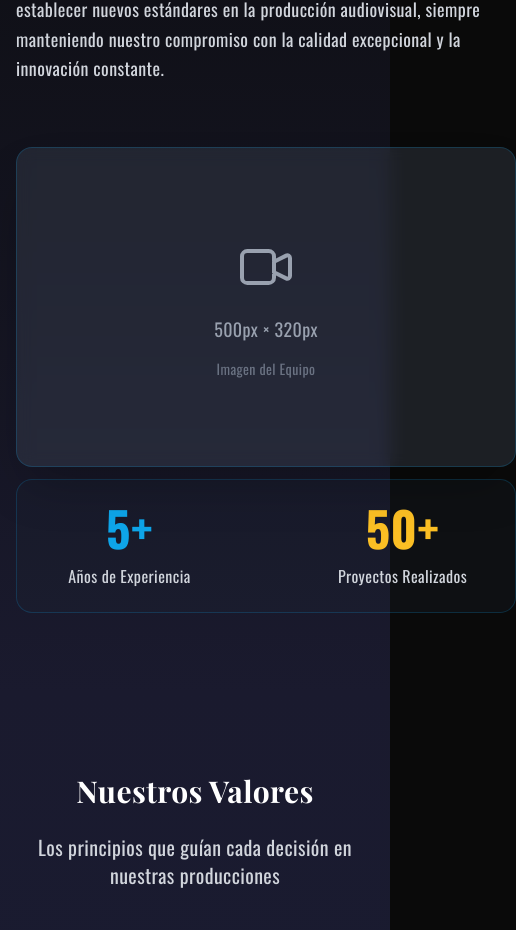
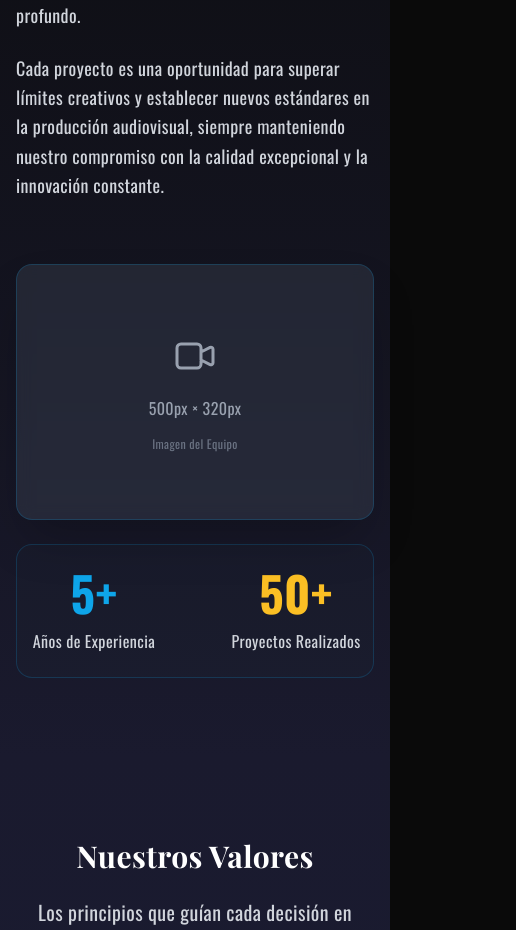
Before and after one commit to scegroupintl/sce-cinematic-website, a Next.js app: page /about in a window 390 px wide. Shown: the part 988-1918 px from the top of the page, 516 px wide, since content can reach past the window. Built offline with nearby package versions, Linux system fonts and the light colour scheme.

Commit message:
Placeholder image is mobile responsive

```diff
--- a/app/about/page.tsx
+++ b/app/about/page.tsx
@@ -66,11 +66,11 @@ export default function AboutUs() {
 
             <div className="relative">
               {/* Image Placeholder */}
-              <div className="relative flex justify-center items-center mb-3">
-                <div className="w-[500px] h-80 bg-gray-600/30 rounded-2xl flex items-center justify-center shadow-2xl backdrop-blur-sm border border-secondary-400/20">
+              <div className="relative flex justify-center items-center mb-6">
+                <div className="w-full max-w-md sm:max-w-lg lg:max-w-xl h-64 sm:h-72 lg:h-80 bg-gray-600/30 rounded-2xl flex items-center justify-center shadow-2xl backdrop-blur-sm border border-secondary-400/20">
                   <div className="text-center space-y-4">
                     <svg
-                      className="w-16 h-16 mx-auto text-gray-400"
+                      className="w-12 h-12 sm:w-16 sm:h-16 mx-auto text-gray-400"
                       fill="none"
                       stroke="currentColor"
                       viewBox="0 0 24 24"
@@ -82,10 +82,10 @@ export default function AboutUs() {
                         d="M15 10l4.553-2.276A1 1 0 0121 8.618v6.764a1 1 0 01-1.447.894L15 14M5 18h8a2 2 0 002-2V8a2 2 0 00-2-2H5a2 2 0 00-2 2v8a2 2 0 002 2z"
                       />
                     </svg>
-                    <div className="text-gray-400 text-lg font-cinematic">
+                    <div className="text-gray-400 text-base sm:text-lg font-cinematic">
                       500px × 320px
                     </div>
-                    <div className="text-gray-500 text-sm">
+                    <div className="text-gray-500 text-xs sm:text-sm">
                       Imagen del Equipo
                     </div>
                   </div>
```
